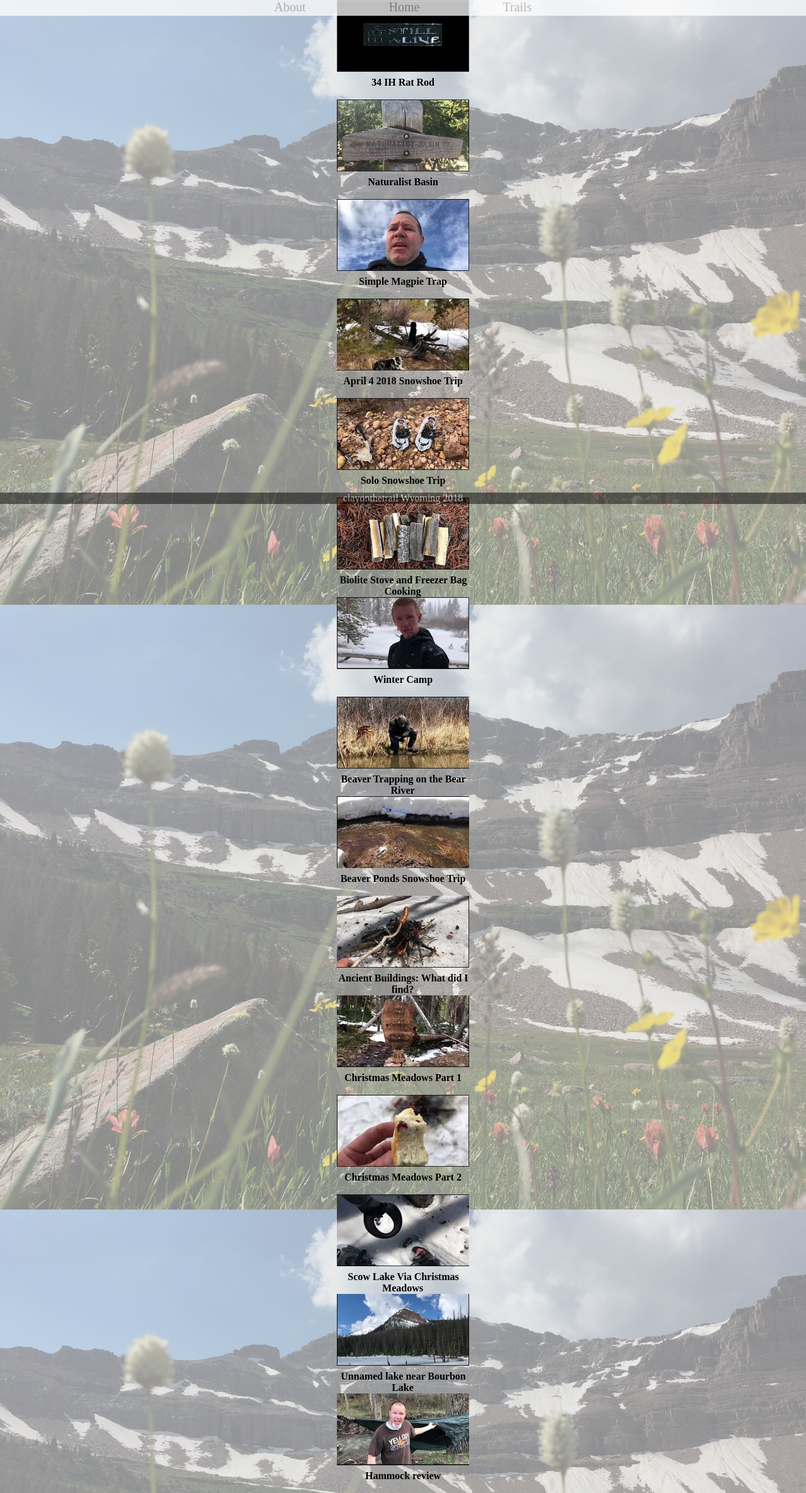
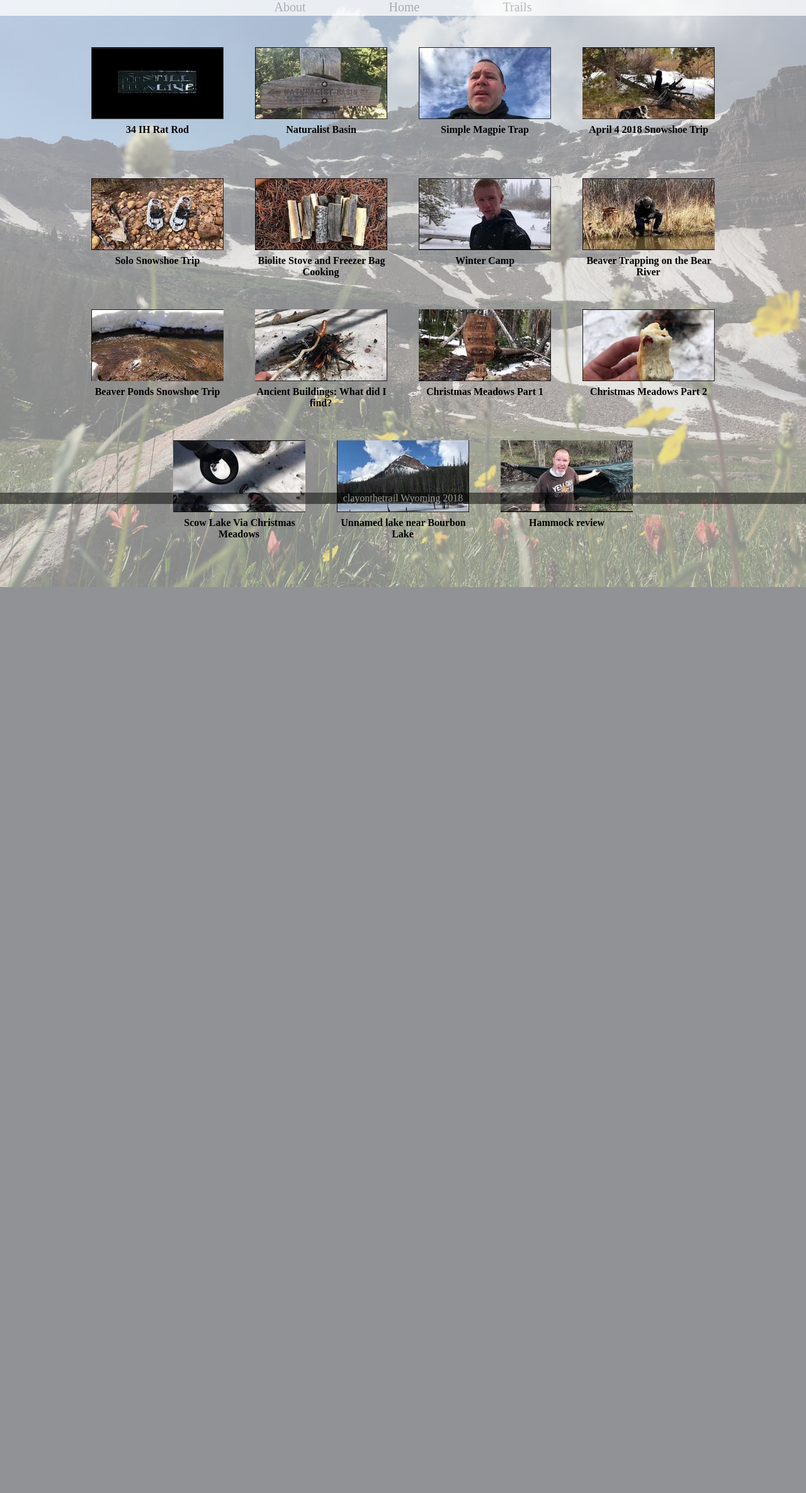
Before and after one commit to clayonthetrail/clayonthetrail.github.io, a PHP site: page /youtube/videos.html in a window 1280 px wide. Shown: the whole page at 63% size. After the commit the page ends 932 px from the top, so only its background shows below. Run offline with PHP 8.4, Linux system fonts and the light colour scheme.

Commit message:
lots of work

```diff
--- a/youtube/style/videos.css
+++ b/youtube/style/videos.css
@@ -83,20 +83,17 @@
     width: 210px;
 }
 
-/*
 .grid-container{
-    display: inline-grid;
-    grid-template-columns: auto auto auto;
-    grid-column-gap: 100px;
-    grid-row-gap: 15px;
-    justify-content: center;
-    align-content: center;
-}
-*/
-
-.flex-container{
-    display: flex;
-    grid-template-columns: auto auto auto;
+    display: inline-flex;
     flex-wrap: wrap;
     justify-content: center;
 }
+
+.grid-item{
+    margin: 25px;
+}
+
+main{
+    padding-top: 50px;
+    padding-bottom: 50px;
+}
--- a/youtube/videos.html
+++ b/youtube/videos.html
@@ -14,7 +14,6 @@
         <a href="/clayonthetrail.github.io/youtube/trails.html" class="link">Trails</a>
     </nav>
     <main>
-    <div class="flex-container">
     <div class="grid-container">
         <div class="grid-item">
             <figure>
@@ -34,79 +33,78 @@
                 <figcaption><a href="https://www.youtube.com/watch?v=d7Gv4ahzfDQ" class="video">Simple Magpie Trap</a></figcaption>
             </figure>
         </div>
-        <div>
+        <div class="grid-item">
             <figure>
                 <img src="/clayonthetrail.github.io/youtube/images/april.JPG" alt="April">
                 <figcaption><a href="https://www.youtube.com/watch?v=6-tiLP64zbA" class="video">April 4 2018 Snowshoe Trip</a></figcaption>
             </figure>
         </div>
-        <div>
+        <div class="grid-item">
             <figure>
                 <img src="/clayonthetrail.github.io/youtube/images/solo.JPG" alt="Solo">
                 <figcaption><a href="https://www.youtube.com/watch?v=qrOq21gtCOQ" class="video">Solo Snowshoe Trip</a></figcaption>
             </figure>
         </div>
-        <div>
+        <div class="grid-item">
             <figure>
                 <img src="/clayonthetrail.github.io/youtube/images/biolite.JPG" alt="Biolite">
                 <figcaption><a href="https://www.youtube.com/watch?v=h4E8LJhdL8k" class="video">Biolite Stove and Freezer Bag Cooking</a></figcaption>
             </figure>
         </div>
-        <div>
+        <div class="grid-item">
             <figure>
                 <img src="/clayonthetrail.github.io/youtube/images/winter.JPG" alt="Winter">
                 <figcaption><a href="https://www.youtube.com/watch?v=CYLzKHn9qys" class="video">Winter Camp</a></figcaption>
             </figure>
         </div>
-        <div>
+        <div class="grid-item">
             <figure>
                 <img src="/clayonthetrail.github.io/youtube/images/trapping.JPG" alt="Trapping">
                 <figcaption><a href="https://www.youtube.com/watch?v=Nxuspoac8Dw" class="video">Beaver Trapping on the Bear River</a></figcaption>
             </figure>
         </div>
-        <div>
+        <div class="grid-item">
             <figure>
                 <img src="/clayonthetrail.github.io/youtube/images/pond.JPG" alt="Pond">
                 <figcaption><a href="https://www.youtube.com/watch?v=8rGHADjNZWY" class="video">Beaver Ponds Snowshoe Trip</a></figcaption>
             </figure>
         </div>
-        <div>
+        <div class="grid-item">
             <figure>
                 <img src="/clayonthetrail.github.io/youtube/images/ancient.JPG" alt="ancient">
                 <figcaption><a href="https://www.youtube.com/watch?v=gSUNuKOIB78" class="video">Ancient Buildings: What did I find?</a></figcaption>
             </figure>
         </div>
-        <div>
+        <div class="grid-item">
             <figure>
                 <img src="/clayonthetrail.github.io/youtube/images/moose.JPG" alt="Moose">
                 <figcaption><a href="https://www.youtube.com/watch?v=iu8RHxRIGvM" class="video">Christmas Meadows Part 1</a></figcaption>
             </figure>
         </div>
-        <div>
+        <div class="grid-item">
             <figure>
                 <img src="/clayonthetrail.github.io/youtube/images/porcupine.JPG" alt="Porcupine">
                 <figcaption><a href="https://www.youtube.com/watch?v=aB_c7idNfa8" class="video">Christmas Meadows Part 2</a></figcaption>
             </figure>
         </div>
-        <div>
+        <div class="grid-item">
             <figure>
                 <img src="/clayonthetrail.github.io/youtube/images/scow.JPG" alt="Scow">
                 <figcaption><a href="https://www.youtube.com/watch?v=VWZkKn9OXIg" class="video">Scow Lake Via Christmas Meadows</a></figcaption>
             </figure>
         </div>
-        <div>
+        <div class="grid-item">
             <figure>
                 <img src="/clayonthetrail.github.io/youtube/images/spageeto_lake.JPG" alt="spageeto">
                 <figcaption><a href="https://www.youtube.com/watch?v=tV1onVzPncQ" class="video">Unnamed lake near Bourbon Lake</a></figcaption>
             </figure>
         </div>
-        <div>
+        <div class="grid-item">
             <figure>
                 <img src="/clayonthetrail.github.io/youtube/images/hammock.JPG" alt="hammock">
                 <figcaption><a href="https://www.youtube.com/channel/UCN9yXb-9EjAEaatdRq0yNOA" class="video">Hammock review</a></figcaption>
             </figure>
         </div>
-    </div>
     </div>
     </main>
     <footer>
```
Also changed, not shown: youtube/style/trails.css (+48 -38 lines), youtube/trails.html (+20 -12 lines).
